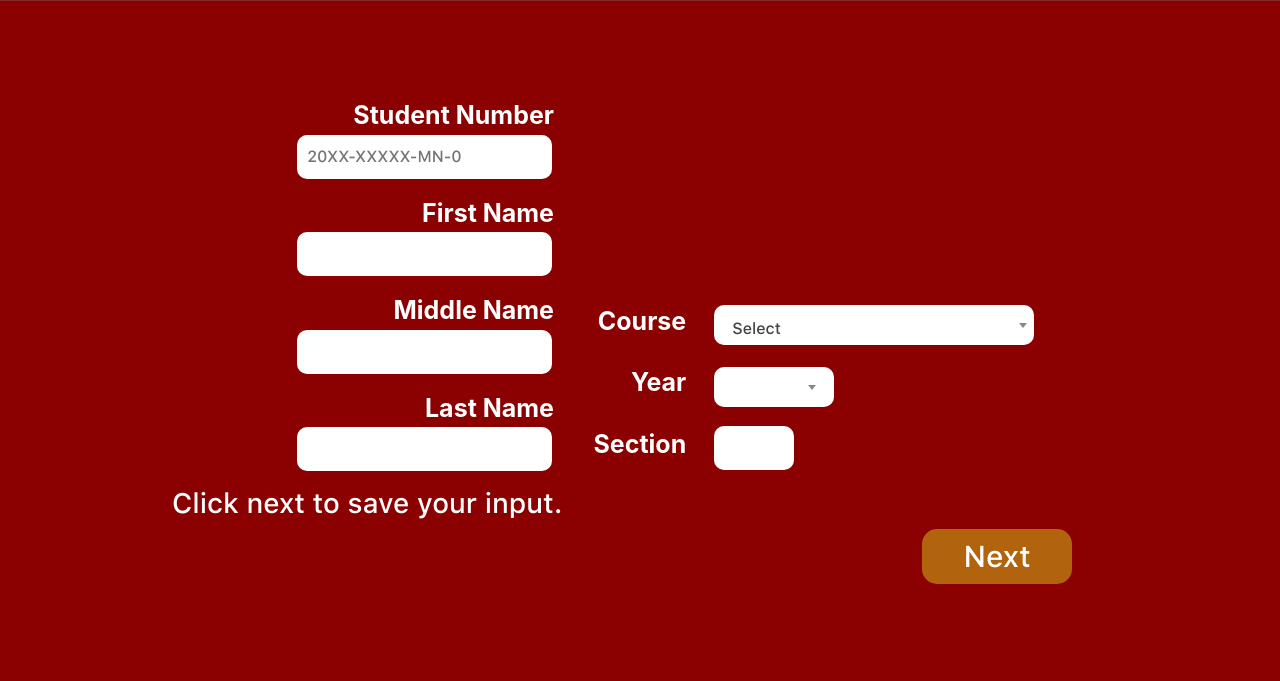
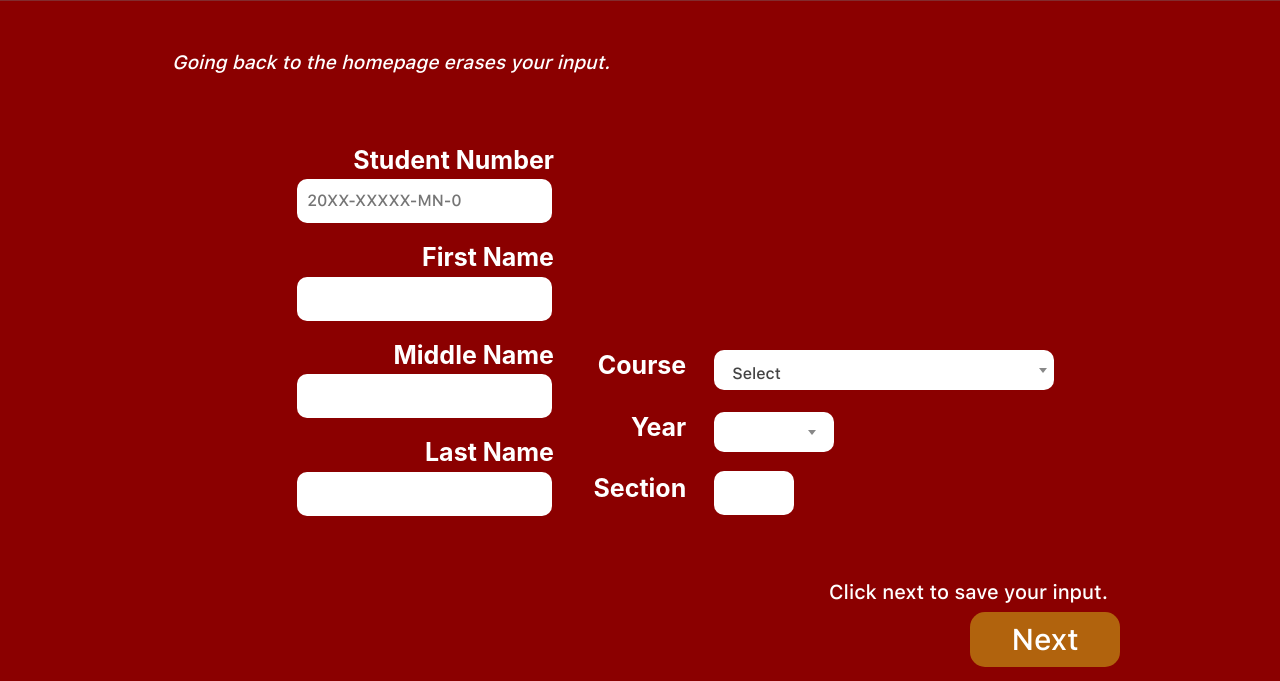
Before and after one commit to angelamar1e/CompletionForm, a PHP site: page /student_info.php in a window 1280 px wide. Shown: the part 119-800 px from the top of the page. Run offline with PHP 8.4, Linux system fonts and the light colour scheme; data comes from the database, SQL or seed files in the repository; some libraries are stand-ins or nearby versions.

Commit message:
added disclaimer for resetting input

```diff
--- a/request_info.css
+++ b/request_info.css
@@ -1,6 +1,11 @@
 body {
     background-color: #8B0000; /* Dark red background */
     color: white; /* White text color */
+}
+
+#disclaimer {
+    font-style: italic;
+    font-size: larger;
 }
 
 .tab_type {
--- a/request_info.php
+++ b/request_info.php
@@ -28,6 +28,9 @@
 <body>
 <div class="container-fluid">
     <div class="row">
+        <div class="row justify-content-center mt-5">
+            <p id="disclaimer" class="w-75">Going back to the homepage erases your input.</p>
+        </div>
         <div class="row mt-5 tab-container justify-content-center text-center">
             <div class="col-4"><a href="?details" class="tab_type <?php echo isset($_REQUEST['details']) ? 'selected' : ''; ?>">Request Details</a></div>
             <div class="col-4"><a href="?type" class="tab_type <?php echo isset($_REQUEST['type']) ? 'selected' : ''; ?>">Type of Request</a></div>
--- a/review_application.php
+++ b/review_application.php
@@ -52,6 +52,9 @@
 <body class="custom-font">
     <div class="container-fluid">
         <div class="row">
+            <div class="row justify-content-center mt-5">
+                <p id="disclaimer" class="w-75">Going back to the homepage erases your input.</p>
+            </div>
             <div class="row mt-5">
                 <?php
                 if ($complete_student_info){ ?>
--- a/student_info.css
+++ b/student_info.css
@@ -12,6 +12,11 @@ body {
     background-color: #8B0000; /* Dark red background */
     color: white; /* White text color */
     font-family: 'CustomFont';
+}
+
+#disclaimer {
+    font-style: italic;
+    font-size: larger;
 }
 
 .container {
@@ -52,7 +57,7 @@ form select {
 }
 
 #select2-course_select-container {
-    min-width: 300px;
+    min-width: 320px;
 }
 
 .select2-container--default .select2-selection--single .select2-selection__arrow {
@@ -65,7 +70,6 @@ form select {
 
 input[type="submit"] {
     width: 150px;
-    margin-right: 5%;
     font-size: 30px;
     background-color: #c79b15a4;
     color: white; /* White text color */
--- a/student_info.php
+++ b/student_info.php
@@ -25,6 +25,7 @@
     <?php session_start(); ?>
     <div class="container-fluid mt-5">
         <div class="row justify-content-center">
+            <p id="disclaimer" class="w-75">Going back to the homepage erases your input.</p>
             <form class="w-75" method="post" action="process_student_info.php" id="student_info_form" class="container">
                 <!-- basic information -->
                 <div class="row">
@@ -115,8 +116,9 @@
                         </div>
                     </div>
                 </div>
-                <div class="row justify-content-end">
-                <h3>Click next to save your input.</h3>
+                <div class="row mt-5 text-end justify-content-end">
+                    <h5>Click next to save your input.</h5>
+                    <!-- submit button -->
                     <input type="submit" value="Next">
                 </div>
             </form>
```
Also changed, not shown: review_application.css (+7 -1 lines).
